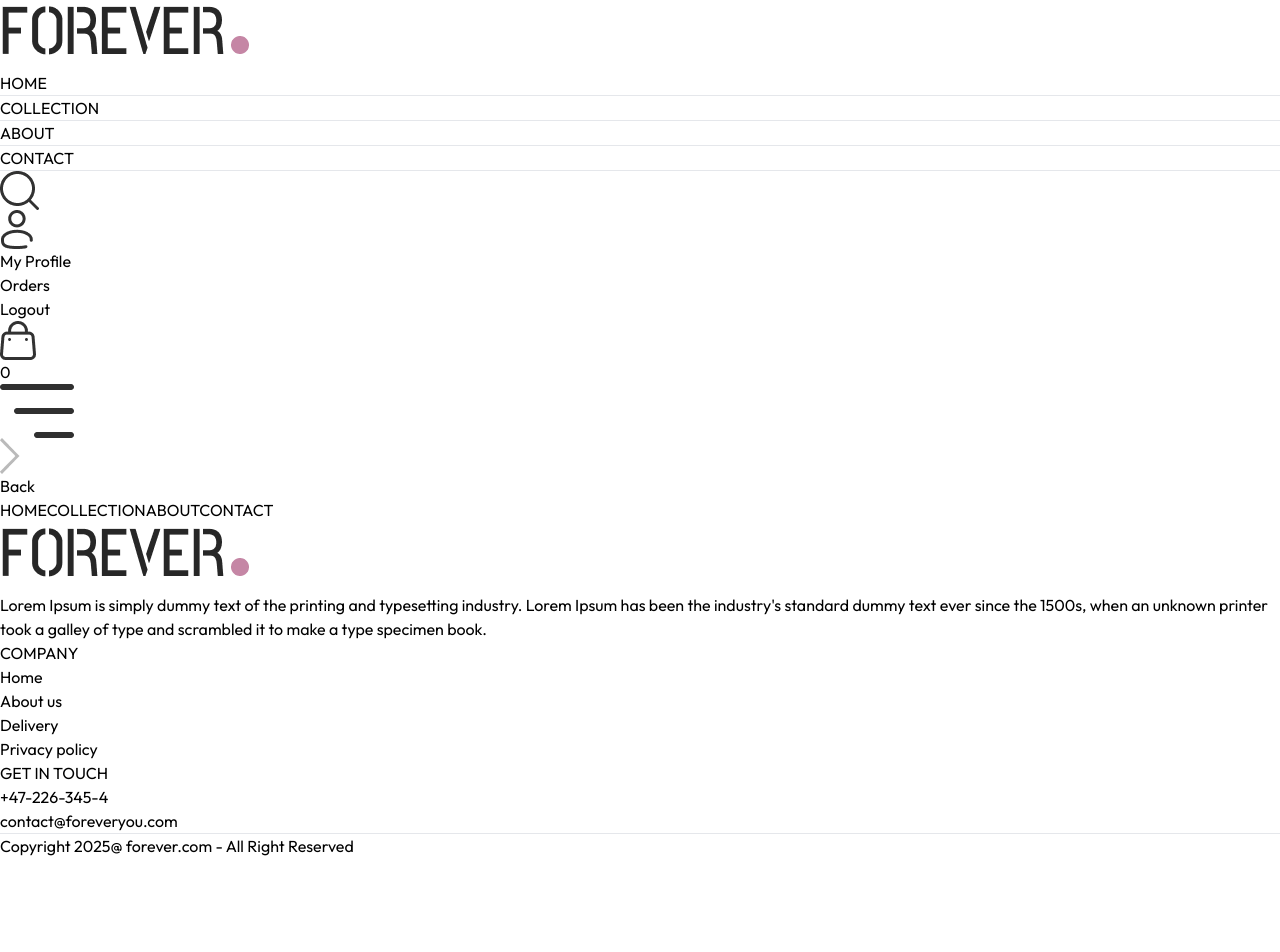
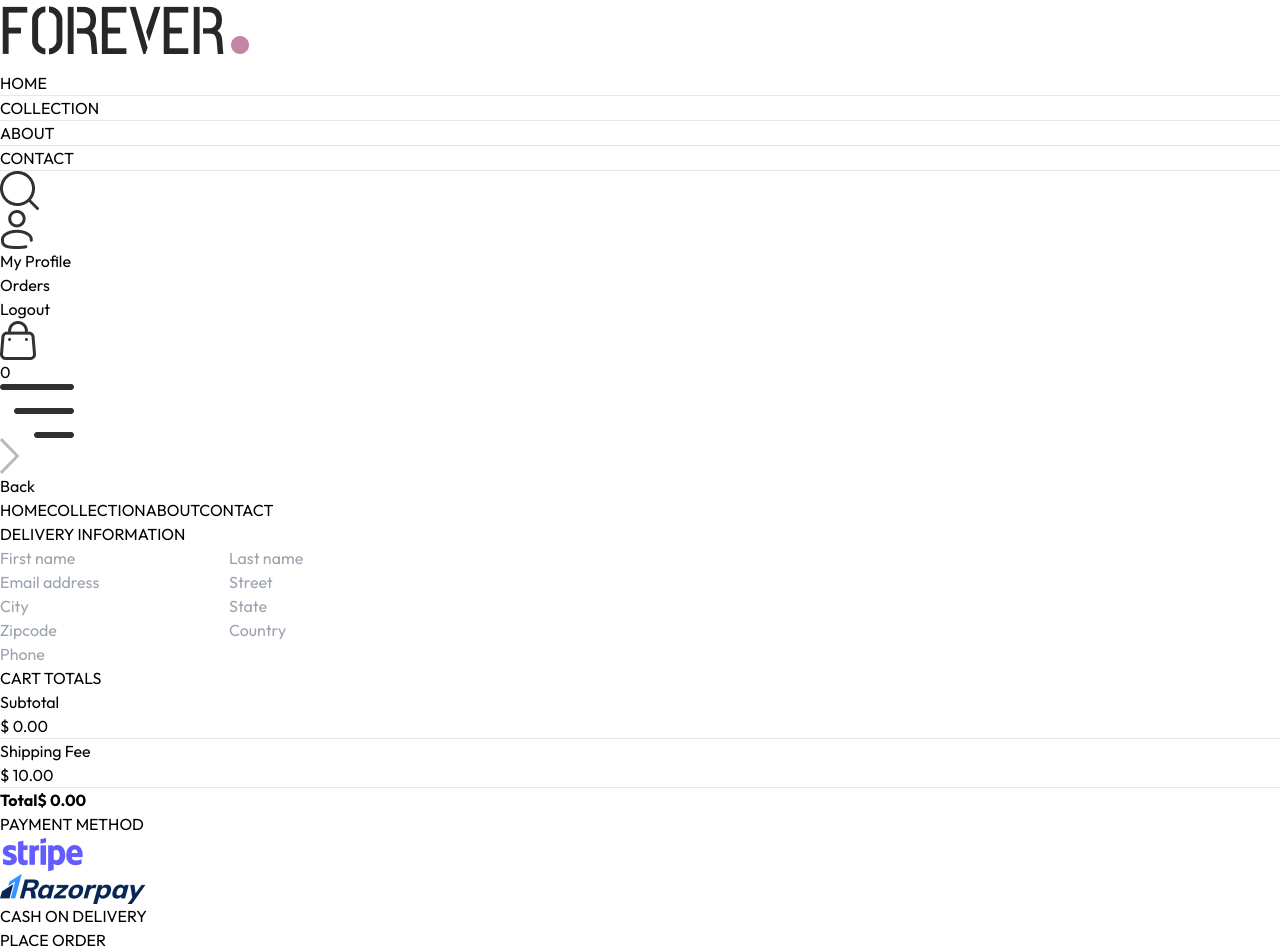
Before and after one commit to Chathurdha2024/Forever-Fashion-App, a React (Vite) app in the folder frontend/: page /place-order in a window 1280 px wide. Shown: the top 952 px of the page. Before the commit the page ends 858 px from the top, so only its background shows below. Built offline with nearby package versions, Linux system fonts and the light colour scheme.

Commit message:
Completed the PlaceOrder Page

```diff
--- a/frontend/src/pages/PlaceOrder.jsx
+++ b/frontend/src/pages/PlaceOrder.jsx
@@ -1,8 +1,70 @@
-import React from 'react'
+import React, { useContext, useState } from 'react'
+import Title from '../components/Title'
+import CartTotal from '../components/CartTotal'
+import { assets } from '../assets/assets'
+import { ShopContext } from '../context/ShopContext'
 
 const PlaceOrder = () => {
+
+  const [method,setMethod] = useState('cod');
+
+  const {navigate} = useContext(ShopContext);
+
   return (
-    <div>
+    <div className='flex flex-col sm:flex-row justify-between gap-4 pt-5 sm:pt-14 min-h-[80vh] border-t'>
+      {/*-----------Left Side--------------*/}
+      <div className='flex flex-col gap-4 w-full sm:max-w-[480px]'>
+
+          <div className='text-xl sm:text-2xl my-3'>
+              <Title text1={'DELIVERY'} text2={'INFORMATION'} />
+          </div>
+          <div className='flex gap-3'>
+              <input type="text" className='border border-gray-300 rounded py-1.5 px-3.5 w-full' placeholder='First name' />
+              <input type="text" className='border border-gray-300 rounded py-1.5 px-3.5 w-full' placeholder='Last name' />
+          </div>
+          <input type="email" className='border border-gray-300 rounded py-1.5 px-3.5 w-full' placeholder='Email address' />
+          <input type="text" className='border border-gray-300 rounded py-1.5 px-3.5 w-full' placeholder='Street' />
+           <div className='flex gap-3'>
+              <input type="text" className='border border-gray-300 rounded py-1.5 px-3.5 w-full' placeholder='City' />
+              <input type="text" className='border border-gray-300 rounded py-1.5 px-3.5 w-full' placeholder='State' />
+          </div>
+           <div className='flex gap-3'>
+              <input type="number" className='border border-gray-300 rounded py-1.5 px-3.5 w-full' placeholder='Zipcode' />
+              <input type="text" className='border border-gray-300 rounded py-1.5 px-3.5 w-full' placeholder='Country' />
+          </div>
+          <input type="number" className='border border-gray-300 rounded py-1.5 px-3.5 w-full' placeholder='Phone' />
+      </div>
+
+      {/*--------------Right Side-------------- */}
+      <div className='mt-8'>
+
+          <div className='mt-8 min-w-80'>
+              <CartTotal />
+          </div>
+
+          <div className='mt-12'>
+              <Title text1={'PAYMENT'} text2={'METHOD'} />
+              {/*-----------Payment Method Selection------------ */}
+              <div className='flex gap-3 flex-col lg:flex-row'>
+                  <div onClick={()=>setMethod('stripe')} className='flex items-center gap-3 border p-2 px-3 cursor-pointer'>
+                      <p className={`min-w-3.5 h-3.5 border rounded-full ${method === 'stripe' ? 'bg-green-400' : ''}`}></p>
+                      <img src={assets.stripe_logo} className='h-5 mx-4' alt="" />
+                  </div>
+                   <div onClick={()=>setMethod('razorpay')} className='flex items-center gap-3 border p-2 px-3 cursor-pointer'>
+                      <p className={`min-w-3.5 h-3.5 border rounded-full ${method === 'razorpay' ? 'bg-green-400' : ''}`}></p>
+                      <img src={assets.razorpay_logo} className='h-5 mx-4' alt="" />
+                  </div>
+                   <div onClick={()=>setMethod('cod')} className='flex items-center gap-3 border p-2 px-3 cursor-pointer'>
+                      <p className={`min-w-3.5 h-3.5 border rounded-full ${method === 'cod' ? 'bg-green-400' : ''}`}></p>
+                      <p className='text-gray-500 text-sm font-medium mx-4'>CASH ON DELIVERY</p>
+                  </div>
+              </div>
+
+              <div className='w-full text-end mt-8'>
+                  <button onClick={()=>navigate('/orders')} className='bg-black text-white px-16 py-3 text-sm'>PLACE ORDER</button>
+              </div>
+          </div>
+      </div>
 
     </div>
   )
```
